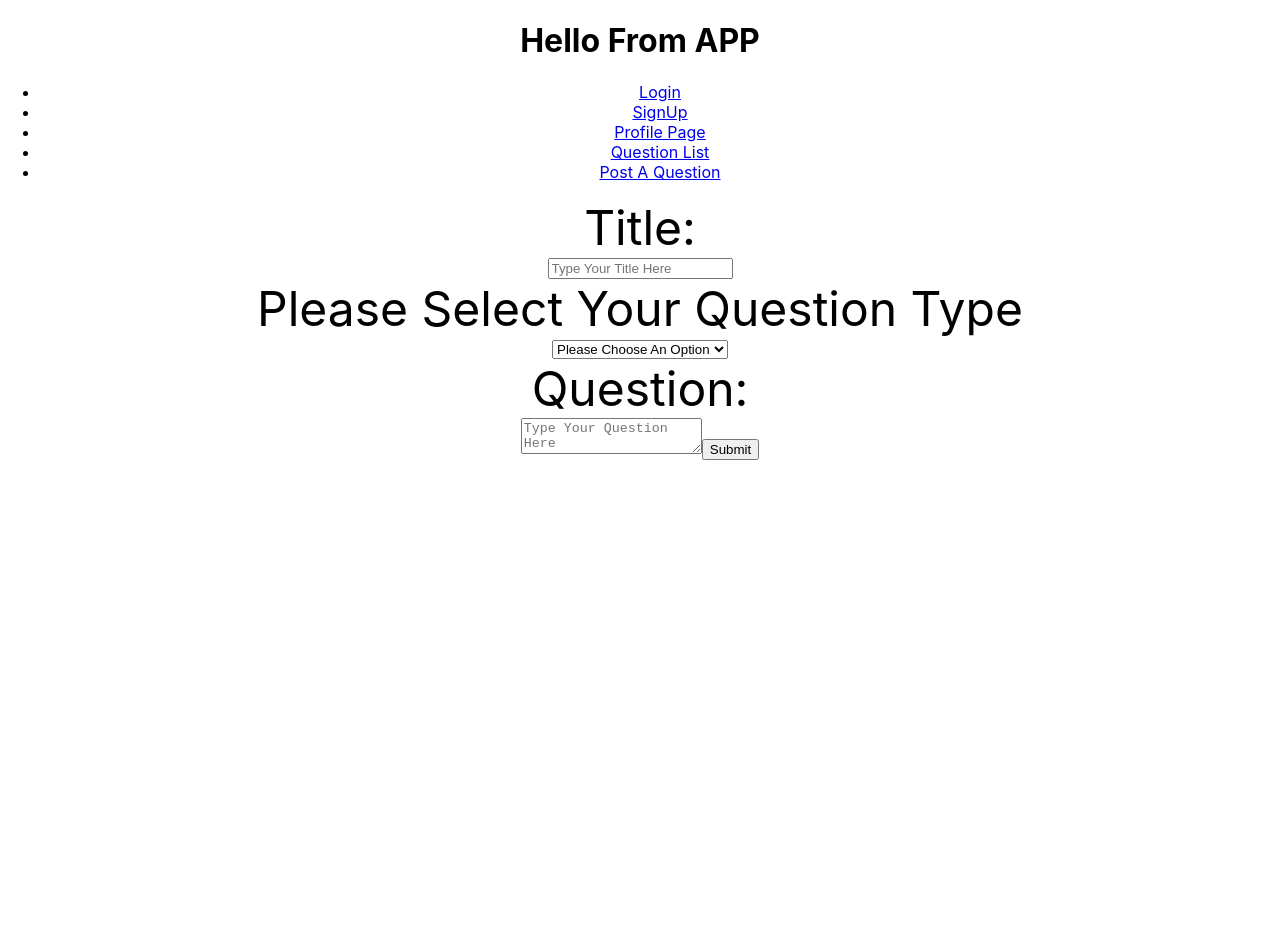
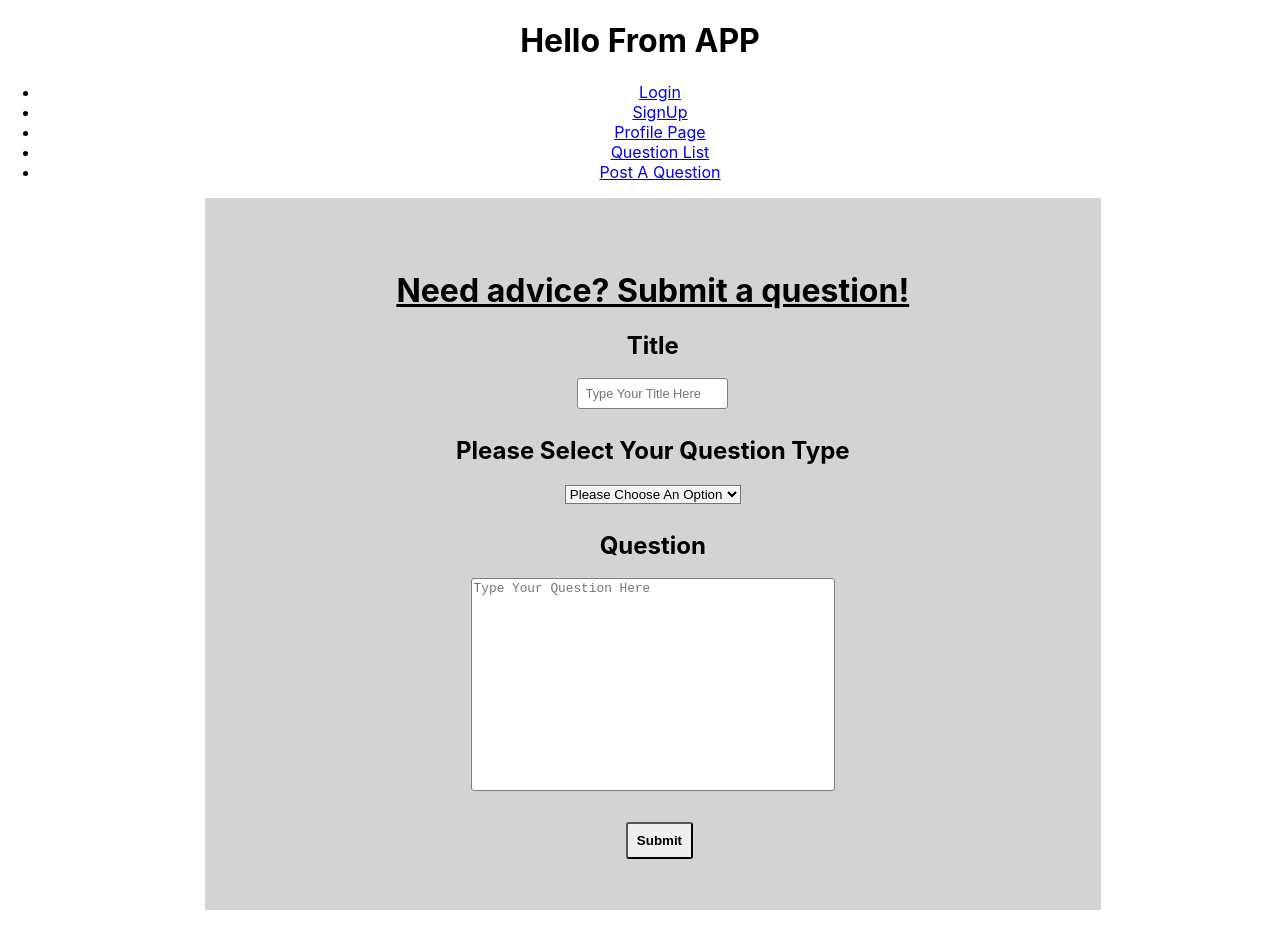
Before and after one commit to bw-advice-giver/ben-griffin-front-end, a React (Create React App) app in the folder advice-giver/advice-giver-fe-arch/: page /add-question in a window 1280 px wide. Shown: the top 948 px of the page. Before the commit the page ends 800 px from the top, so only its background shows below. Built offline with nearby package versions, Linux system fonts and the light colour scheme.

Commit message:
initial styling done

```diff
--- a/advice-giver/advice-giver-fe-arch/src/components/AddQuestion/AddQuestion.js
+++ b/advice-giver/advice-giver-fe-arch/src/components/AddQuestion/AddQuestion.js
@@ -5,11 +5,66 @@ import styled from "styled-components";
 
 
 const StyledLabel = styled.label`
-    font-size: 3rem;
+    font-size: 1.5rem;
     display: flex;
     justify-content: center;
+    font-weight: bold;
+    margin-bottom: 2%;
+    margin-top: 1%;
+`
+
+const StyledTitle = styled(Field)`
+    width: 15%;
+    padding: .8%;
+    border-radius: 3px;
+    margin-bottom: 2%;
+    border: 1px solid grey;
+    font-size: .8rem;
+`
+
+const StyledButton = styled.button`
+    display: flex;
+    // justify-content: center;
+    margin-left: 47%;
+    margin-top: 3%;
+    padding: 1%;
+    border-radius: 3px;
+    font-weight: bold;
+`
+
+const StyledDiv = styled.div`
+
+    background-color: lightgrey;
+    padding-bottom: 4%;
+    box-sizing: border-box;
+    width: 70%;
+    margin-left: 16%;
+    margin-bottom: 10%;
+    padding-top: 4%;
+`
+
+const StyledHead = styled.h1`
+    text-decoration: underline;
 
 `
+
+const StyledBody = styled(Field)`
+    width: 40%;
+    padding-bottom: 20%;
+    resize: none;
+    border: 1px solid grey;
+    border-radius: 3px;
+    font-size: .8rem;
+`
+
+const StyledDrop = styled(Field)`
+    cursor: pointer;
+    margin-bottom: 2%;
+    background-color: whitesmoke;
+`
+
+
+
 
 
 const AddQuestion = ({values, errors, touched, status}) => {
@@ -24,12 +79,14 @@ const AddQuestion = ({values, errors, touched, status}) => {
 
     return (
 
-        <div className = "questionBox">
+        <StyledDiv>
+
+        <StyledHead>Need advice? Submit a question!</StyledHead>
 
         <Form>
 
-            <StyledLabel>Title: </StyledLabel>
-            <Field
+            <StyledLabel>Title</StyledLabel>
+            <StyledTitle
             type = "text"
             name = "title"
             placeholder = "Type Your Title Here"
@@ -40,7 +97,7 @@ const AddQuestion = ({values, errors, touched, status}) => {
             )}
 
             <StyledLabel>Please Select Your Question Type</StyledLabel>
-            <Field
+            <StyledDrop
             component = "select"
             name = "type"
             className = "type-select"
@@ -53,15 +110,15 @@ const AddQuestion = ({values, errors, touched, status}) => {
                 <option value = "other">Other</option>
 
 
-            </Field>
+            </StyledDrop>
 
 
             {touched.type && errors.type && (
                 <p>{errors.type}</p>
             )}
 
-            <StyledLabel>Question: </StyledLabel>
-            <Field
+            <StyledLabel>Question</StyledLabel>
+            <StyledBody
             component = "textarea"
             type = "text"
             name = "body"
@@ -72,11 +129,11 @@ const AddQuestion = ({values, errors, touched, status}) => {
                 <p>{errors.body}</p>
             )}
 
-            <button type = "submit">Submit</button>
+            <StyledButton type = "submit">Submit</StyledButton>
 
         </Form>
 
-        </div>
+        </StyledDiv>
     );
 };
 
```
